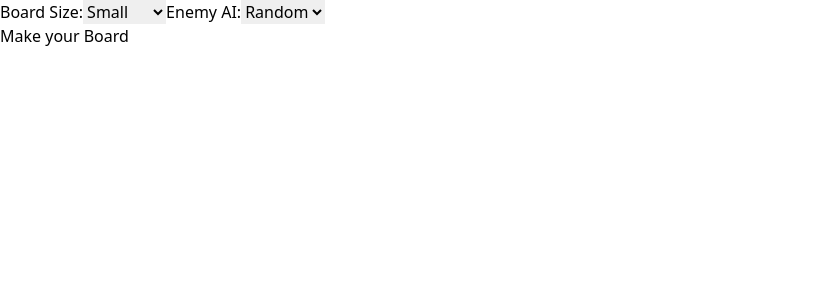
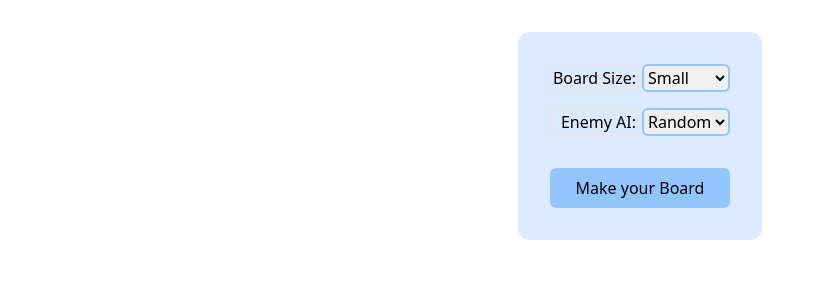
Before and after one commit to smmmfrd/battleship-react, a React (Vite) app: page / in a window 1280 px wide. Shown: the top 300 px of the page, without its empty margins (0-824 px from the left). Built offline with nearby package versions, Linux system fonts and the light colour scheme.

Commit message:
Game Options Styling

```diff
--- a/src/components/GameOptions.jsx
+++ b/src/components/GameOptions.jsx
@@ -5,31 +5,33 @@ import { GameContext } from "../gameContext";
 export default function GameOptions() {
     const [boardSize, setBoardSize] = useState(6);
     const [enemyAI, setEnemyAI] = useState('random');
-    const {setBoardSize: setContextBoardSize, setEnemyAI: setContextAI} = useContext(GameContext);
+    const { setBoardSize: setContextBoardSize, setEnemyAI: setContextAI } = useContext(GameContext);
 
     return (
-        <>
-            <form>
-                <label>Board Size:
-                    <select value={boardSize} onChange={(e) => setBoardSize(e.target.value)}>
+        <main className="w-max mx-auto bg-blue-100 mt-8 p-8 rounded-xl
+            flex flex-col gap-8">
+            <form className="grid grid-cols-2 gap-x-1 gap-y-4">
+                <label htmlFor="size" className="text-right border-2">Board Size:</label>
+                <select id="size" value={boardSize} onChange={(e) => setBoardSize(e.target.value)}
+                    className="border-2 border-blue-300 rounded-md">
                     <option value={6}>Small</option>
                     <option value={8}>Medium</option>
                     <option value={10}>Regular</option>
                     <option value={12}>Large</option>
                 </select>
-                </label>
-                <label>Enemy AI:
-                <select value={enemyAI} onChange={(e) => setEnemyAI(e.target.value)}>
+                <label htmlFor="enemy" className="text-right border-2">Enemy AI:</label>
+                <select id="enemy" value={enemyAI} onChange={(e) => setEnemyAI(e.target.value)}
+                    className="border-2 border-blue-300 rounded-md">
                     <option value={"random"}>Random</option>
                     <option value={"semi-random"}>Fair</option>
                     <option value={"perfect"}>Perfect</option>
                 </select>
-                </label>
             </form>
             <Link to="/player" onClick={() => {
                 setContextBoardSize(boardSize);
-                setContextAI(enemyAI);
-            }}>Make your Board</Link>
-        </>
+                setContextAI(enemyAI);}}
+                className="py-2 text-center bg-blue-300 hover:underline rounded-md">
+                Make your Board</Link>
+        </main>
     );
 }
```
Lines whose indentation alone changed are shown as unchanged.
